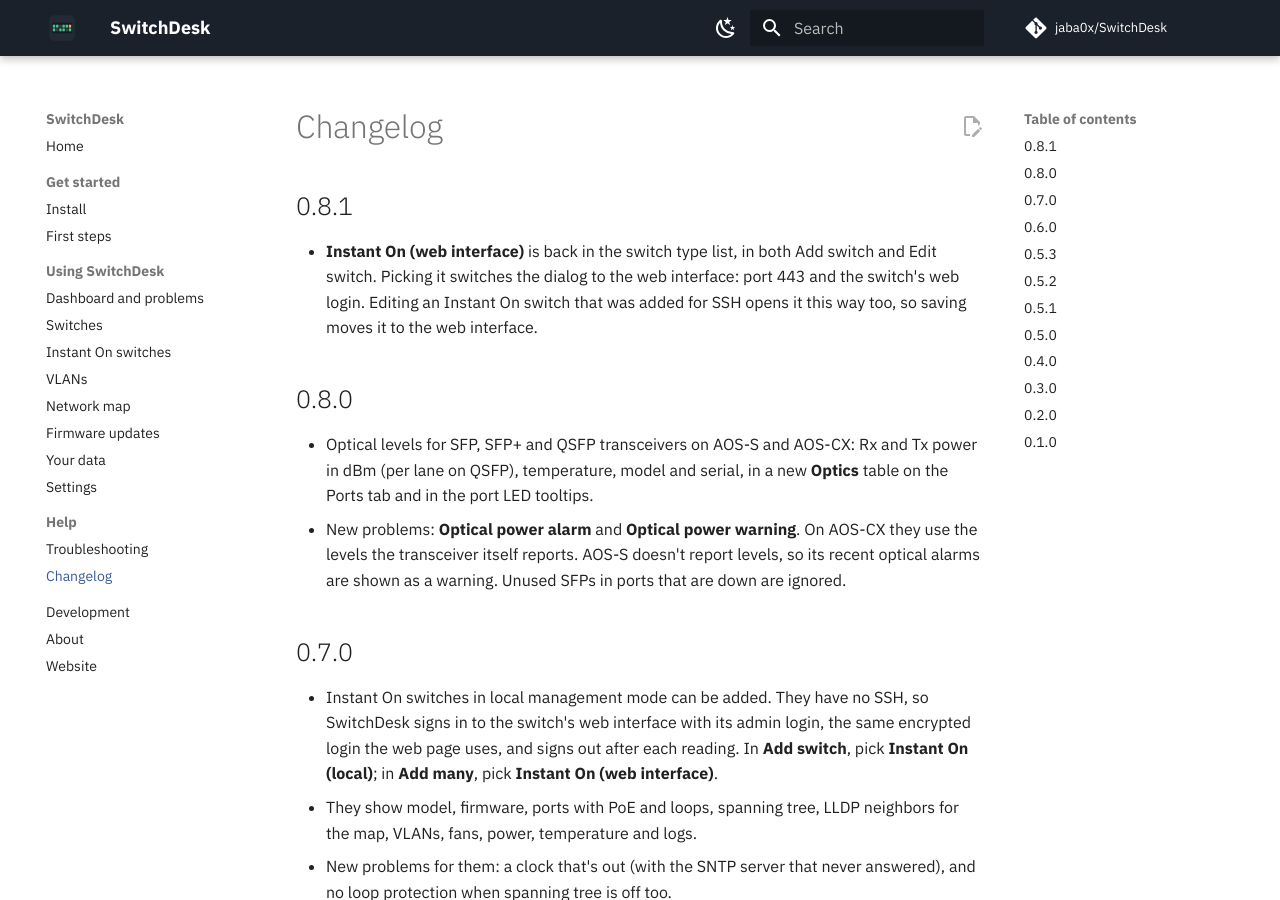
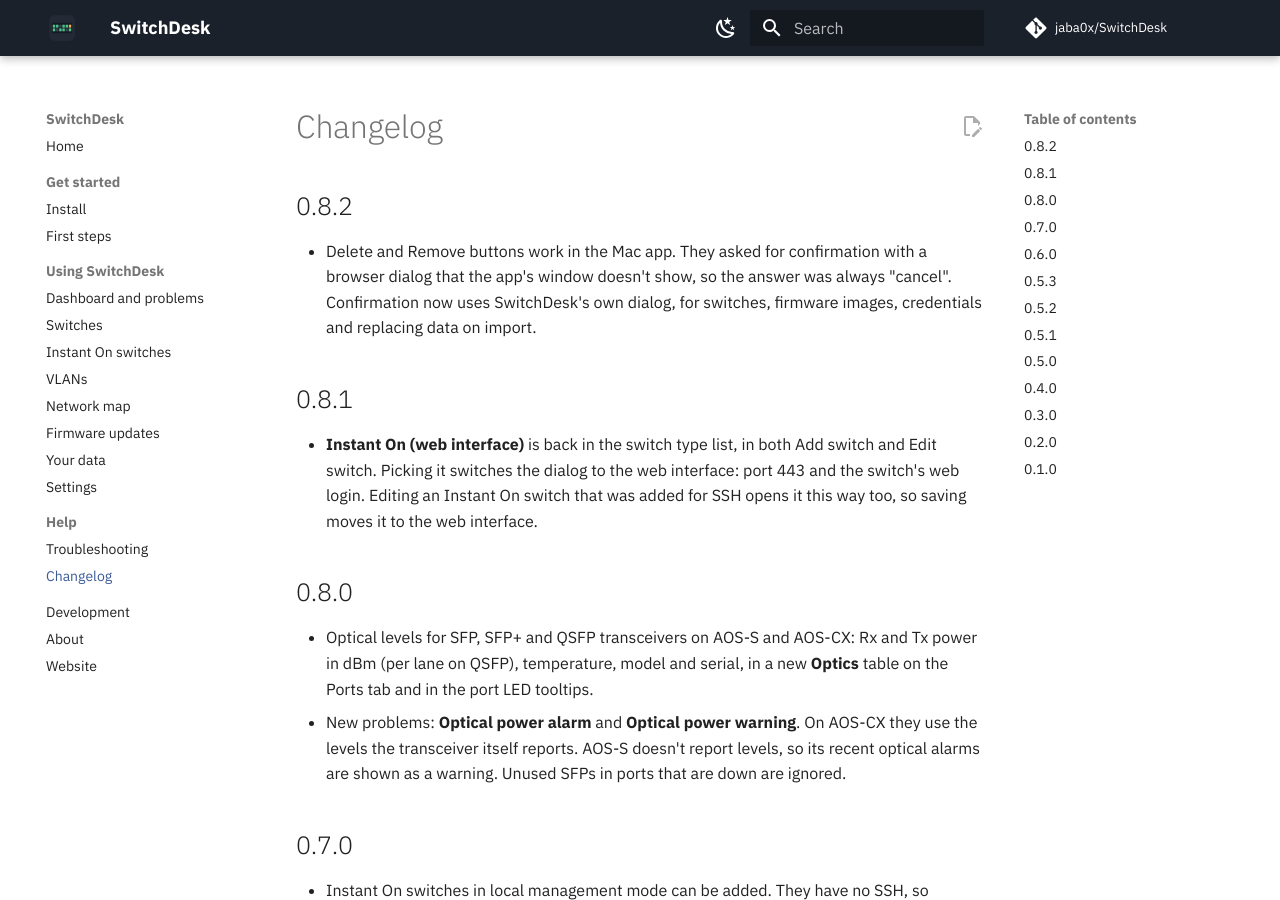
Before and after one commit to ArneNaessens/SwitchDesk, an MkDocs documentation site: the page built from docs/changelog.md, in a window 1280 px wide and 900 px high. Built offline with MkDocs 1.6.1 and Material for MkDocs 9.7.7, drawn with Linux system fonts in a browser that asks for light colours; comment, search, counter and statistics services are not loaded.

Commit message:
Use an in-app confirmation dialog so delete and remove buttons work in the Mac app

```diff
--- a/docs/changelog.md
+++ b/docs/changelog.md
@@ -1,4 +1,8 @@
 # Changelog
+
+## 0.8.2
+
+- Delete and Remove buttons work in the Mac app. They asked for confirmation with a browser dialog that the app's window doesn't show, so the answer was always "cancel". Confirmation now uses SwitchDesk's own dialog, for switches, firmware images, credentials and replacing data on import.
 
 ## 0.8.1
 
--- a/wails.json
+++ b/wails.json
@@ -11,7 +11,7 @@
   "info": {
     "companyName": "SwitchDesk",
     "productName": "SwitchDesk",
-    "productVersion": "0.8.1",
+    "productVersion": "0.8.2",
     "copyright": "Jaba Macharashvili",
     "comments": "Aruba switch manager. Built by Jaba Macharashvili, clihero.com"
   }
```
Also changed, not shown: README.md (+1 -1 lines), 4 other files.
